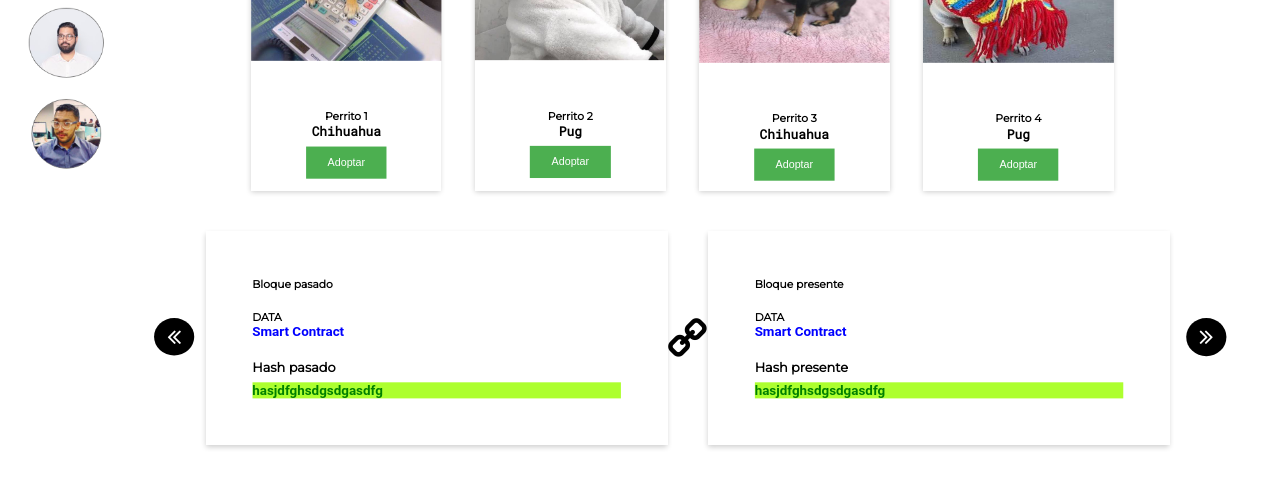
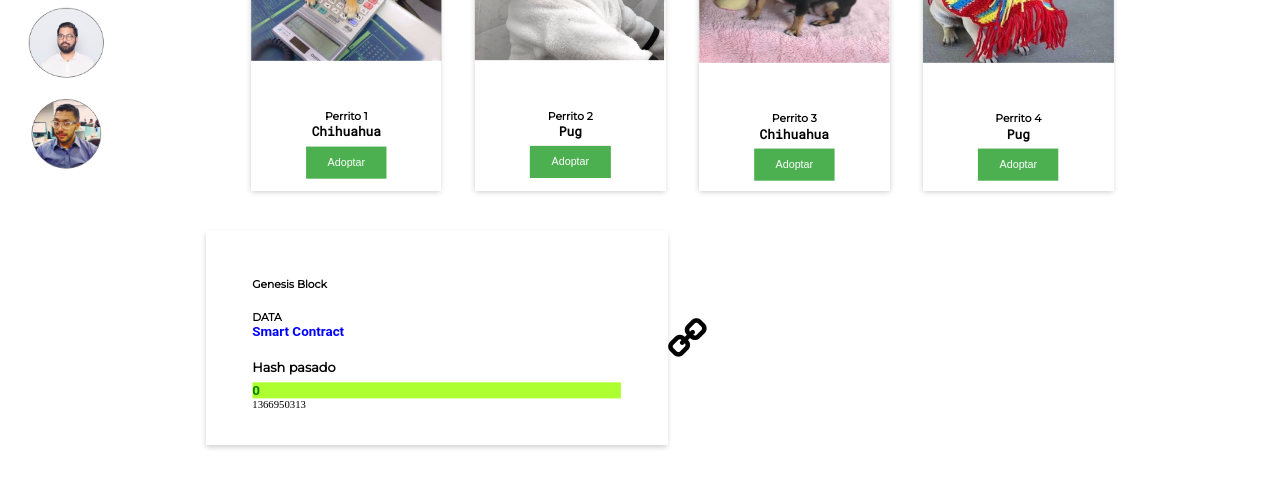
Before and after one commit to MsMemes/Blockchain-Demo, a website: page blockchaindemo.io/main.html in a window 1280 px wide. Shown: the part 298-786 px from the top of the page. Drawn offline with Linux system fonts and the light colour scheme.

Commit message:
Fixed some issues and added objects for future blocks

```diff
--- a/blockchaindemo.io/back.js
+++ b/blockchaindemo.io/back.js
@@ -1,9 +1,49 @@
-// En este archivo generaremos el backend de la pagina
-/* function flipCard(){
-  var bloque = main.getElementById("bloque-presente");
-  var adoptButton= main.getElementById("adopt-button");
-    adoptButton.click(function(){
-      bloque.toggleClass("flip");
-      alert("jajas");
-    });
-}; */
+function stringToHash(string)
+{
+  var hash = 0;
+
+  if (string.length == 0) return hash;
+
+  for (i = 0; i < string.length; i++)
+  {
+    char = string.charCodeAt(i);
+    hash = ((hash << 5) - hash) + char;
+    hash = hash & hash;
+  }
+  return Math.abs(hash);
+}
+
+var gBlock = {
+  name: 'Genesis Block',
+  data: "Welcome to Dogchain Demo",
+  prevHash: 0,
+  hash: stringToHash("Welcome to Dogchain Demo")
+};
+
+var fBlock = {
+  name: 'First Block',
+  data: "Welcome to the jungle",
+  prevHash: gBlock.hash,
+  hash: stringToHash("Welcome to the jungle")
+};
+
+var sBlock = {
+  name: 'Second Block',
+  data: "Welcome to heaven",
+  prevHash: fBlock.hash,
+  hash: stringToHash("Welcome to heaven")
+};
+
+var tBlock = {
+  name: 'Third Block',
+  data: "Welcome to hell",
+  prevHash: sBlock.hash,
+  hash: stringToHash("Welcome to hell")
+};
+
+document.getElementById("prevBName").innerHTML = gBlock.name;
+document.getElementById("prevBPHash").innerHTML = gBlock.prevHash;
+document.getElementById("prevBHash").innerHTML = gBlock.hash;
+
+// Right block is hidden, to display change this attribute to "block"
+document.getElementById("bloque-presente").style.display = "none";
--- a/blockchaindemo.io/main.html
+++ b/blockchaindemo.io/main.html
@@ -8,8 +8,6 @@
 <link rel="stylesheet" type="text/css" id="applicationStylesheet" href="styles.css"/>
 <link rel="stylesheet" href="https://cdnjs.cloudflare.com/ajax/libs/font-awesome/4.7.0/css/font-awesome.min.css">
 <link href="https://fonts.googleapis.com/css?family=Montserrat|Roboto+Mono&display=swap" rel="stylesheet">
-<script id="applicationScript" type="text/javascript" src="script.js"></script>
-<script id="backend" type="text/javascript" src="back.js"></script>
 </head>
 <body>
 <div id="Web_1920___3">
@@ -86,11 +84,12 @@
 		<div class="carta-carrusel">
 			<div class="card">
 				<div class="container">
-					<h4 style="font-family: Montserrat;"class="pd-bottom-30"><b>Bloque pasado</b></h4>
-					<h4 style="font-family: Montserrat;"class="pd-bottom-30"><b>DATA </b>
+					<h4 style="font-family: Montserrat;"class="pd-bottom-30" id="prevBName"><b>Bloque pasado</b></h4>
+					<h4 style="font-family: Montserrat;"class="pd-bottom-30" id="prevBData"><b>DATA </b>
 						<p class="SmartContract-text"onclick="document.getElementById('ContractW').style.display='block'">Smart Contract</p></h4>
 					<p style="font-family: Montserrat;font-weight: bold;font-size:larger;" class="pd-bottom-10">Hash pasado
-						<p class="green-text">hasjdfghsdgsdgasdfg </p></p>
+						<p class="green-text" id="prevBPHash">hasjdfghsdgsdgasdfg</p>
+						<p id="prevBHash">hasjdfghsdgsdgasdfg</p>
 
 				</div>
 			  </div>
@@ -100,12 +99,12 @@
 			<div class="card">
 
 				<div class="container">
-					<h4 style="font-family: Montserrat;"class="pd-bottom-30"><b>Bloque presente</b></h4>
-					<h4 style="font-family: Montserrat;"class="pd-bottom-30"><b>DATA</b>
+					<h4 style="font-family: Montserrat;"class="pd-bottom-30" id="BName"><b>Bloque presente</b></h4>
+					<h4 style="font-family: Montserrat;"class="pd-bottom-30" id="BData"><b>DATA</b>
 						<p class="SmartContract-text" onclick="document.getElementById('ContractW').style.display='block'">Smart Contract</p></h4>
 					<p style="font-family: Montserrat;font-weight: bold;font-size:larger;"class="pd-bottom-10">Hash presente
-							<p class="green-text">hasjdfghsdgsdgasdfg </p></p>
-
+							<p class="green-text" id="prevBHash">hasjdfghsdgsdgasdfg</p>
+							<p id="hash"></p>
 				</div>
 			  </div>
 		</div>
@@ -150,6 +149,8 @@
 	  </div>
 	</div>
   </div>
+
+  <!--
 	<div class="botones">
 			<div class="previous">
 				<button id="previous" onclick="alert('Cambia al bloque anterior')"><i class="fa fa-angle-double-left" style="font-size:36px"></i></button>
@@ -158,7 +159,7 @@
 				<button id="next" onclick="alert('Cambia al bloque siguiente')"><i class="fa fa-angle-double-right" style="font-size:36px" ></i></button>
 			</div>
 		</div>
-
+	-->
 		<script type="text/javascript">
 			function addimage() {
 			  var img = document.createElement("img");
@@ -170,5 +171,7 @@
 			  document.body.appendChild(img);
 			}
 	</script>
+	<script id="applicationScript" type="text/javascript" src="script.js"></script>
+	<script id="backend" type="text/javascript" src="back.js"></script>
 </body>
 </html>
--- a/package.json
+++ b/package.json
@@ -17,6 +17,7 @@
   },
   "homepage": "https://github.com/MsMemes/Blockchain-Demo#readme",
   "dependencies": {
+    "bootstrap": "^4.4.1",
     "ejs": "^3.0.1",
     "express": "^4.17.1",
     "nodemon": "^2.0.2",
```
Also changed, not shown: 1 other file.
